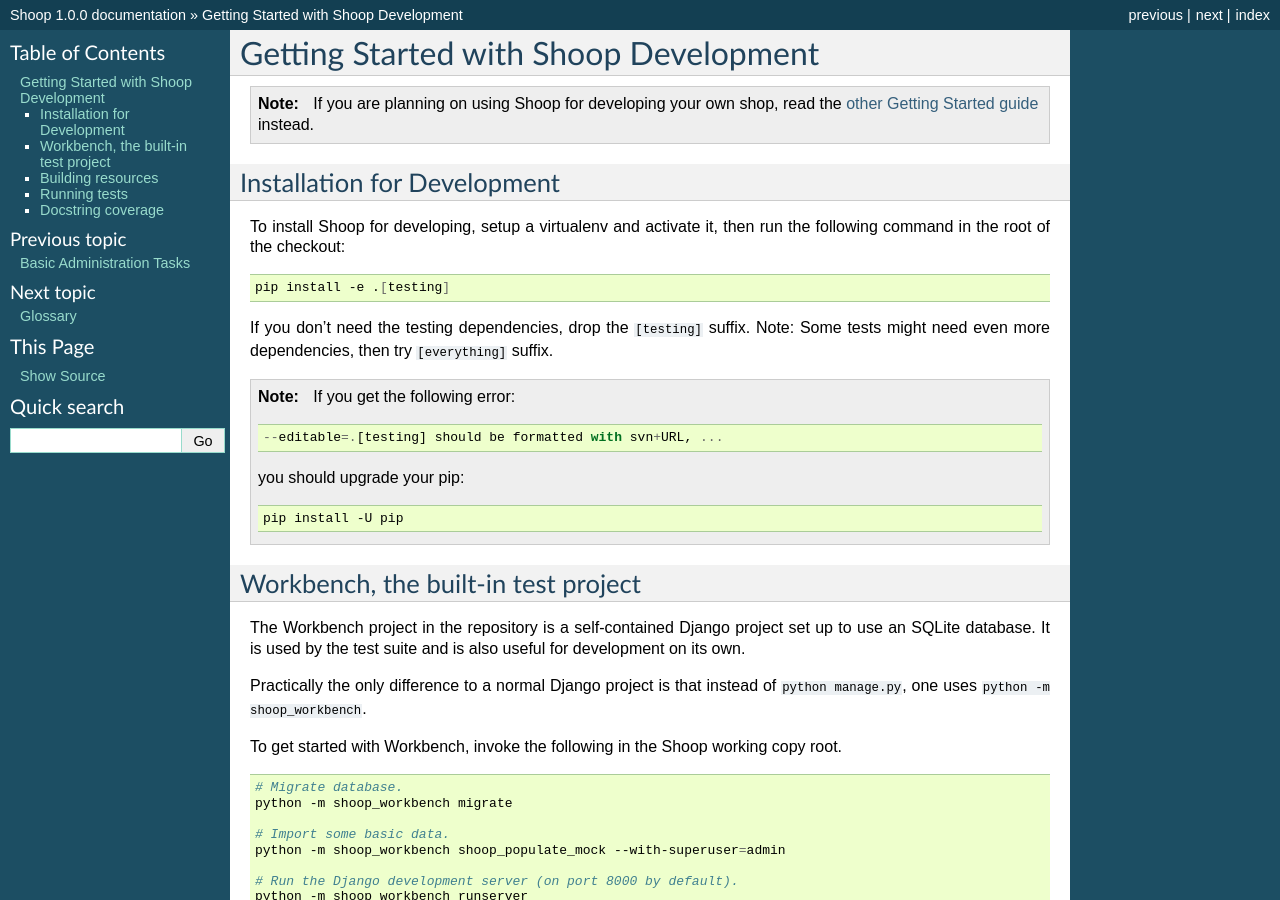
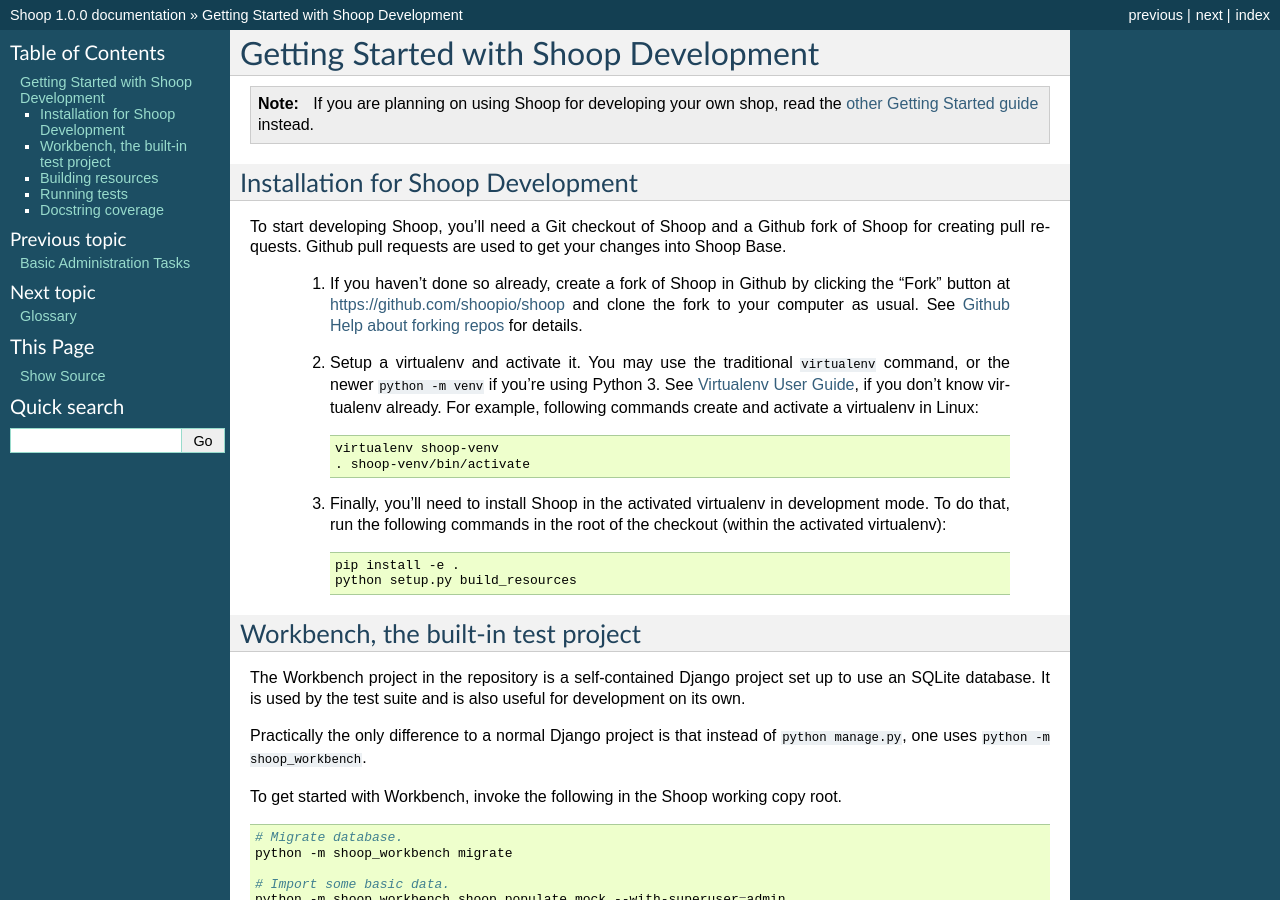
Before and after one commit to Tom2187End/somi-ecommerce, a Sphinx documentation site: the page built from doc/getting_started_dev.rst, in a window 1280 px wide and 900 px high. Built offline with Sphinx 7.4.7, drawn with Linux system fonts in a browser that asks for light colours.

Commit message:
Improve getting_started_dev.rst document
Refs SHOOP-996

```diff
--- a/doc/getting_started_dev.rst
+++ b/doc/getting_started_dev.rst
@@ -6,31 +6,39 @@
    If you are planning on using Shoop for developing your own shop,
    read the :doc:`other Getting Started guide <getting_started>` instead.
 
-Installation for Development
-----------------------------
+Installation for Shoop Development
+----------------------------------
 
-To install Shoop for developing, setup a virtualenv and activate it,
-then run the following command in the root of the checkout:
+To start developing Shoop, you'll need a Git checkout of Shoop and a
+Github fork of Shoop for creating pull requests.  Github pull requests
+are used to get your changes into Shoop Base.
 
-.. code-block:: shell
+ 1. If you haven't done so already, create a fork of Shoop in Github by
+    clicking the "Fork" button at https://github.com/shoopio/shoop and
+    clone the fork to your computer as usual. See `Github Help about
+    forking repos <https://help.github.com/articles/fork-a-repo/>`__ for
+    details.
 
-   pip install -e .[testing]
+ 2. Setup a virtualenv and activate it.  You may use the traditional
+    ``virtualenv`` command, or the newer ``python -m venv`` if you're
+    using Python 3.  See `Virtualenv User Guide
+    <https://virtualenv.pypa.io/en/latest/userguide.html>`__, if you
+    don't know virtualenv already.  For example, following commands
+    create and activate a virtualenv in Linux:
 
-If you don't need the testing dependencies, drop the ``[testing]`` suffix.
-Note: Some tests might need even more dependencies, then try
-``[everything]`` suffix.
+    .. code-block:: shell
 
-.. note::
+       virtualenv shoop-venv
+       . shoop-venv/bin/activate
 
-   If you get the following error::
+ 3. Finally, you'll need to install Shoop in the activated virtualenv in
+    development mode.  To do that, run the following commands in the
+    root of the checkout (within the activated virtualenv):
 
-     --editable=.[testing] should be formatted with svn+URL, ...
+    .. code-block:: shell
 
-   you should upgrade your pip:
-
-   .. code-block:: shell
-
-      pip install -U pip
+       pip install -e .
+       python setup.py build_resources
 
 Workbench, the built-in test project
 ------------------------------------
```
